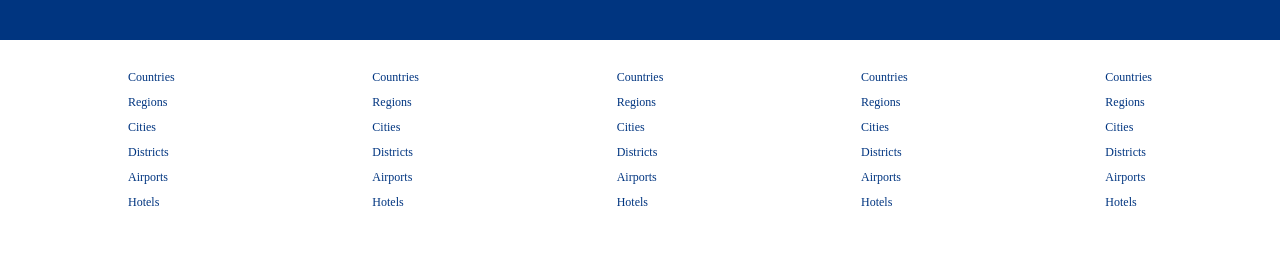
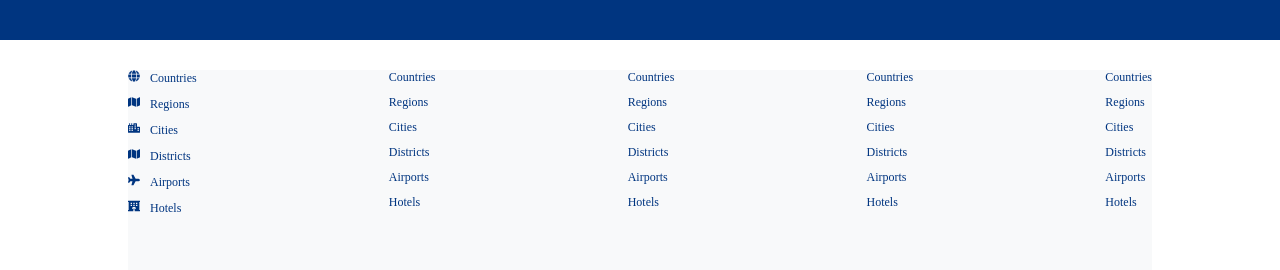
Before and after one commit to JalithChamikara/EAD-project, a React (Vite) app: page / in a window 1280 px wide. Shown: the part 1697-1967 px from the top of the page. Built offline with nearby package versions, Linux system fonts and the light colour scheme.

Commit message:
icon packages

```diff
--- a/package.json
+++ b/package.json
@@ -19,6 +19,7 @@
     "react": "^18.3.1",
     "react-date-range": "^2.0.1",
     "react-dom": "^18.3.1",
+    "react-icons": "^5.3.0",
     "react-router-dom": "^7.0.1"
   },
   "devDependencies": {
--- a/src/components/footer/footer.css
+++ b/src/components/footer/footer.css
@@ -1,7 +1,8 @@
 .footer{
     width: 100%;
-    width: 1024px;
+    max-width: 1024px;
     font-size: 12px;
+    background-color: #f8f9fa;
 }
 
 .fLists{
@@ -20,3 +21,10 @@
    color: #003580;
    cursor: pointer;
 }
+.fListItem:hover {
+    color: #3498db;
+}
+
+.footer-icon {
+    margin-right: 10px;
+}
--- a/src/components/footer/footer.jsx
+++ b/src/components/footer/footer.jsx
@@ -1,16 +1,23 @@
 import "./footer.css"
+import { FaGlobe, FaCity, FaMap, FaPlane, FaHotel } from "react-icons/fa";
 
 const Footer = () => {
     return(
         <div className="footer">
             <div className="fLists">
                 <ul className="fList">
-                    <li className="fListItem">Countries</li>
-                    <li className="fListItem">Regions</li>
-                    <li className="fListItem">Cities</li>
-                    <li className="fListItem">Districts</li>
-                    <li className="fListItem">Airports</li>
-                    <li className="fListItem">Hotels</li>
+                    <li className="fListItem">
+                    <FaGlobe className="footer-icon" />Countries</li>
+                    <li className="fListItem">
+                    <FaMap className="footer-icon" />Regions</li>
+                    <li className="fListItem">
+                    <FaCity className="footer-icon" />Cities</li>
+                    <li className="fListItem">
+                    <FaMap className="footer-icon" />Districts</li>
+                    <li className="fListItem">
+                    <FaPlane className="footer-icon" />Airports</li>
+                    <li className="fListItem">
+                    <FaHotel className="footer-icon" />Hotels</li>
                 </ul>
                 <ul className="fList">
                     <li className="fListItem">Countries</li>
```
Also changed, not shown: 2 other files (tests, documents, lock files or other folders).
